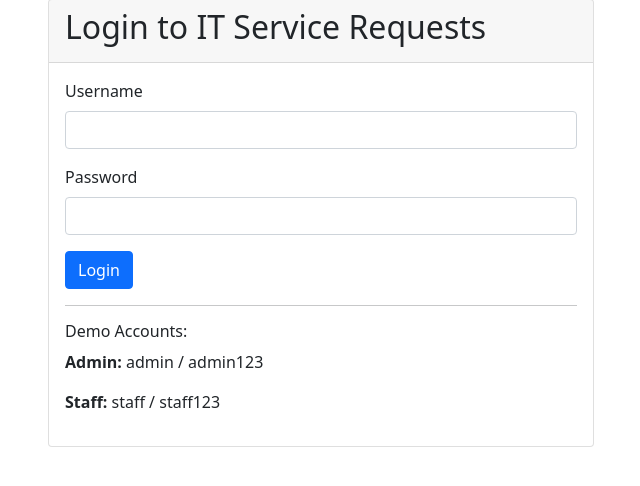
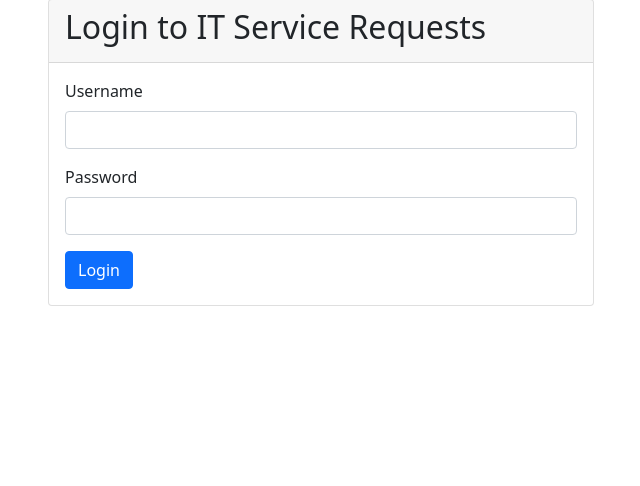
Before and after one commit to somulo1/Internal_Service_Request_Tracking-System, a Flask app: page /login in a window 1280 px wide. Shown: the part 81-567 px from the top of the page, without its empty margins (319-959 px from the left). Run offline with Flask 3, Linux system fonts and the light colour scheme.

Commit message:
Update login template and database with latest changes

```diff
--- a/templates/login.html
+++ b/templates/login.html
@@ -22,12 +22,6 @@
                     <button type="submit" class="btn btn-primary">Login</button>
                 </form>
 
-                <hr>
-                <div class="mt-3">
-                    <h6>Demo Accounts:</h6>
-                    <p><strong>Admin:</strong> admin / admin123</p>
-                    <p><strong>Staff:</strong> staff / staff123</p>
-                </div>
             </div>
         </div>
     </div>
```
Also changed, not shown: requests.db.
